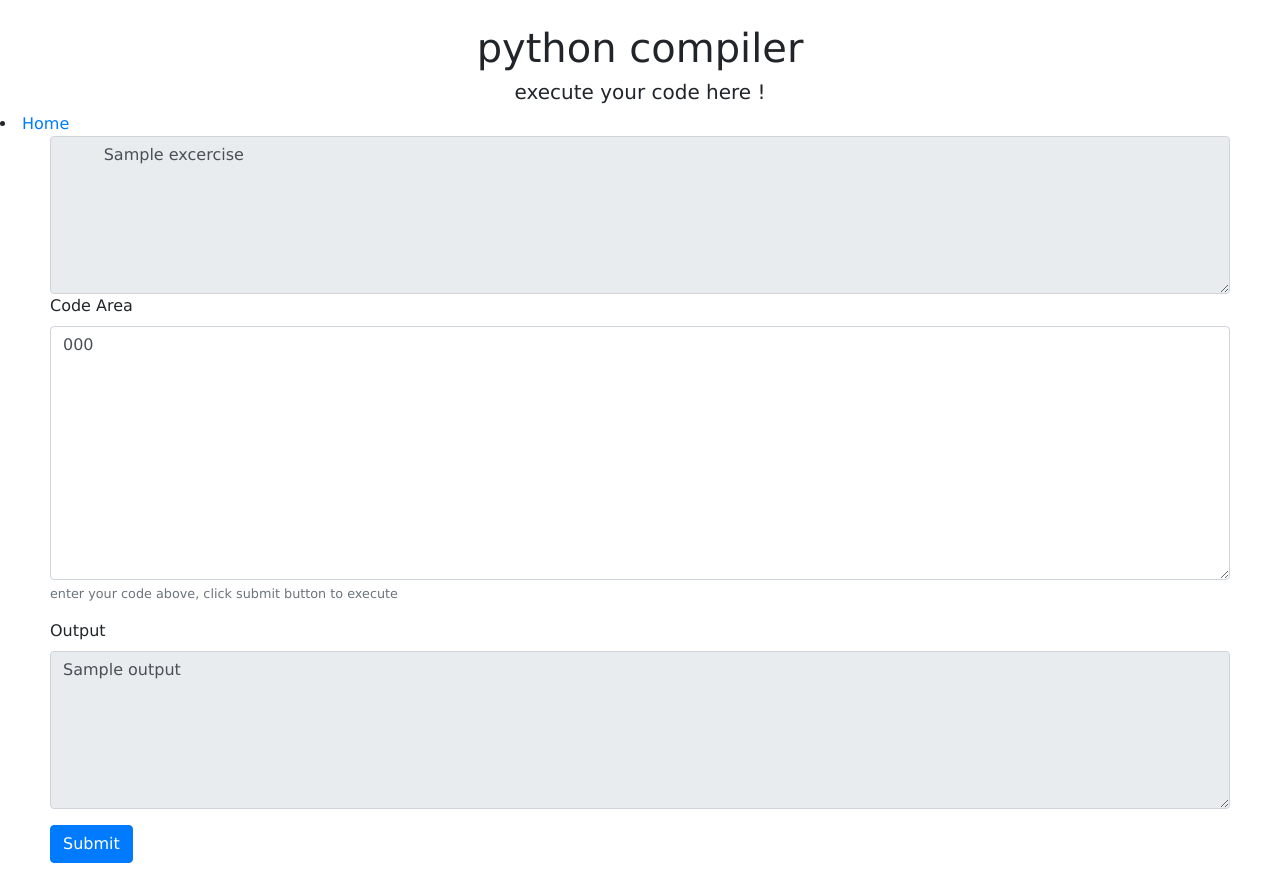
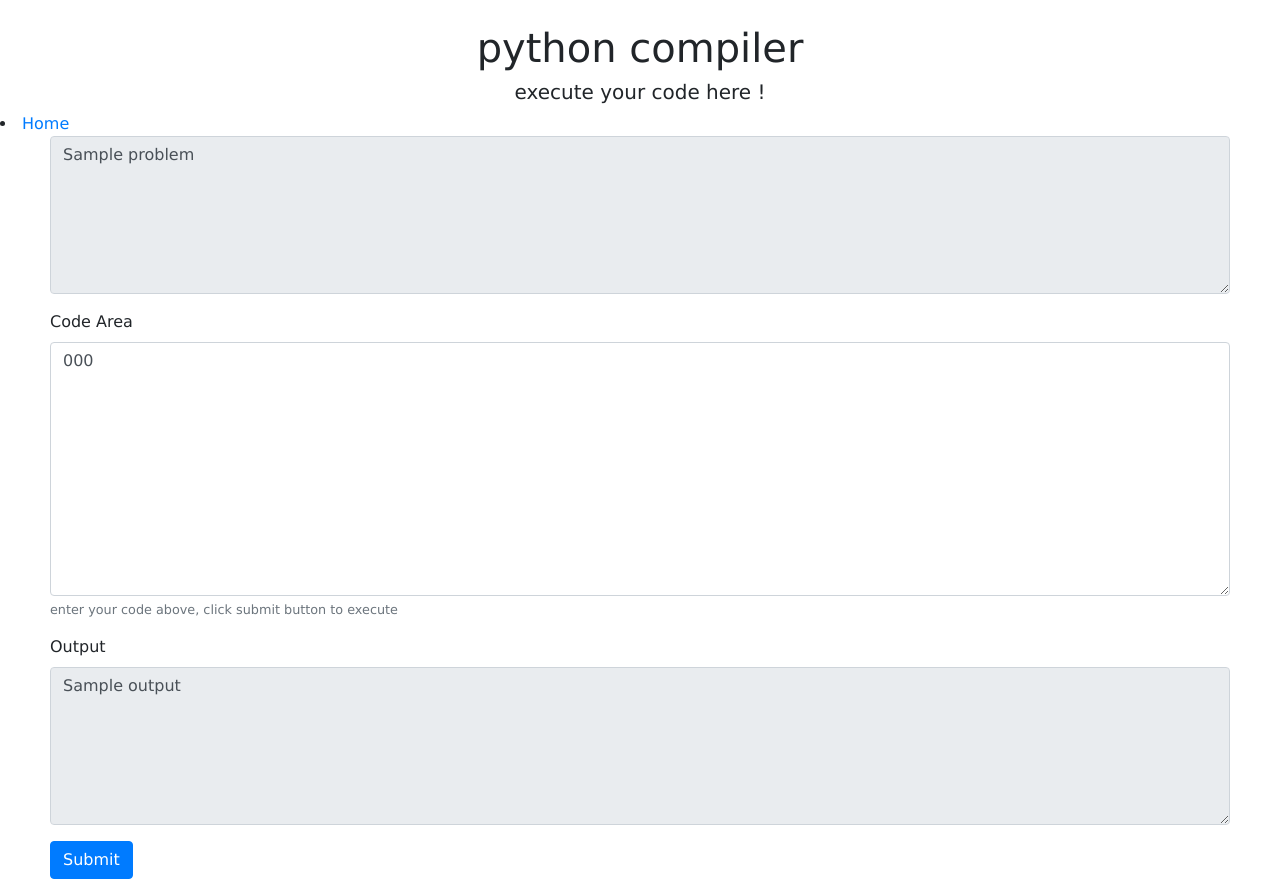
Before and after one commit to morganbierey/Dissertation_Project, a Django app: template project/individual_project/templates/educational_tool/compilerbase.html in a window 1280 px wide. Run offline with Django 3.2, Linux system fonts and the light colour scheme; the template is opened without the code that fills it: most values are stand-ins (such as "Sample title", 1, 10 or a date in 2020); some libraries are stand-ins or nearby versions.

Commit message:
update compilerbase to include excercise problem

```diff
--- a/project/individual_project/templates/educational_tool/compilerbase.html
+++ b/project/individual_project/templates/educational_tool/compilerbase.html
@@ -57,6 +57,17 @@
 
     <li><a href="{% url 'educational_tool:index' %}">Home</a></li>
 
+    <div class="form-group" style="margin-left: 50px; margin-right: 50px">
+    <textarea
+            type="text"
+            class="form-control"
+            id="exercise"
+            name="exercise"
+            rows="6"
+            disabled
+        >{{ exercises.problem }}</textarea>
+      </div>
+
 
 
     <form action="{% url 'runcode' %}" method="post">
@@ -69,16 +80,7 @@
 
             You may assume the two numbers do not contain any leading zero, except the number 0 itself. </small> -->
 
-        <textarea
-          type="text"
-          class="form-control"
-          id="excercise"
-          name="excercise"
-          rows="6"
-          disabled
-        >
-        {{ excercises.title }}
-      </textarea>
+
 
 
         <!-- enter excercise comments  -->
```
